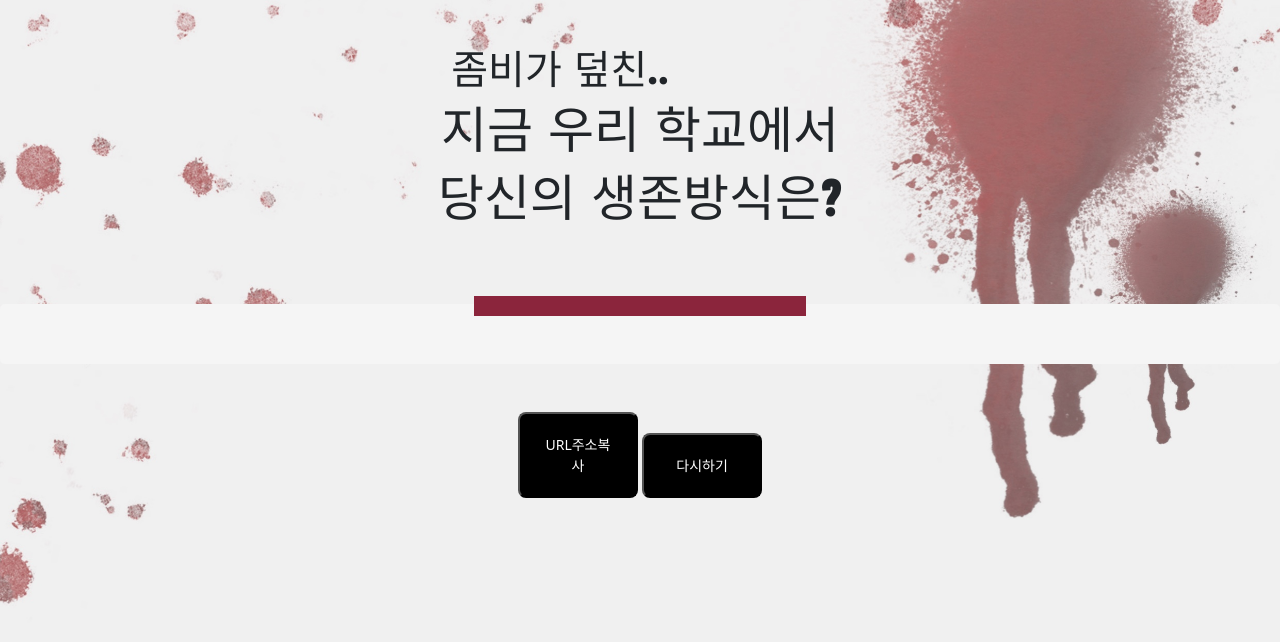
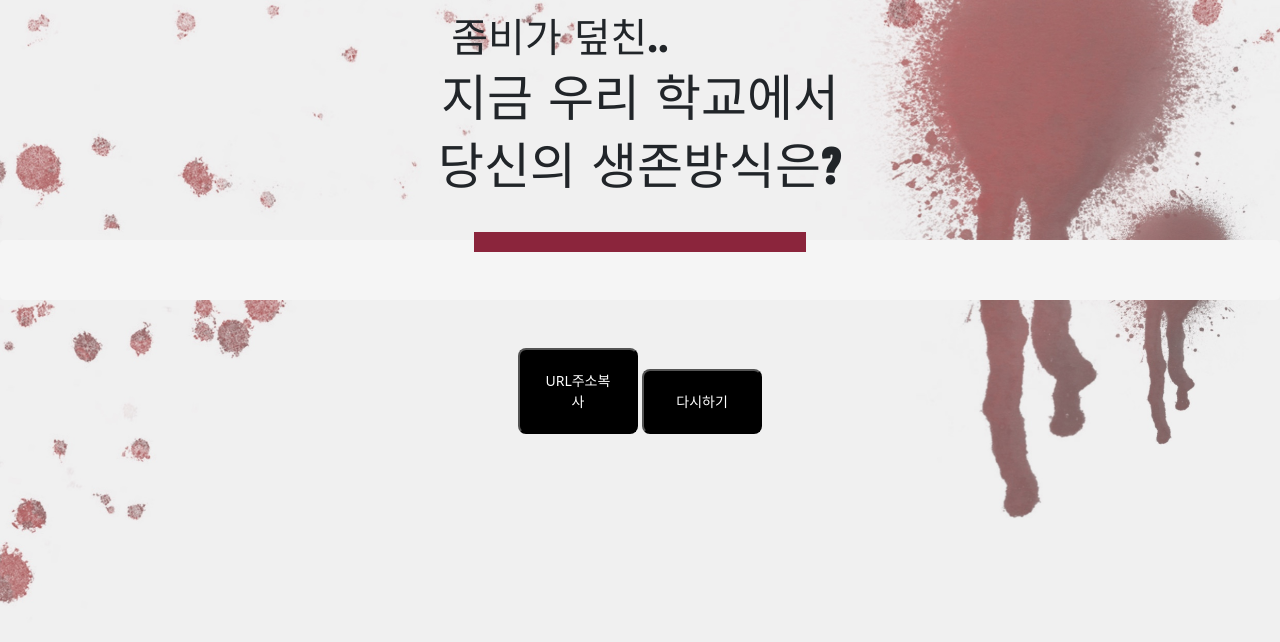
Before and after one commit to qq8918/JiWooHak, a plain HTML site: page result.html in a window 1280 px wide. Drawn offline with nearby package versions, Linux system fonts and the light colour scheme.

Commit message:
first commit

```diff
--- a/result.html
+++ b/result.html
@@ -20,7 +20,7 @@
 <body onload="goResult()">
     <div id='result'>
         <div class="resultMain">
-        <div class="resultText m-5">
+        <div class="resultText m-3">
             <h4 class="result__subTitle display-3">좀비가 덮친..</h4>
         <h1 class="result__mainTitle display-1">지금 우리 학교에서</h1>
         <h2 class="result__mainTitle display-1">당신의 생존방식은?</h2>
```
